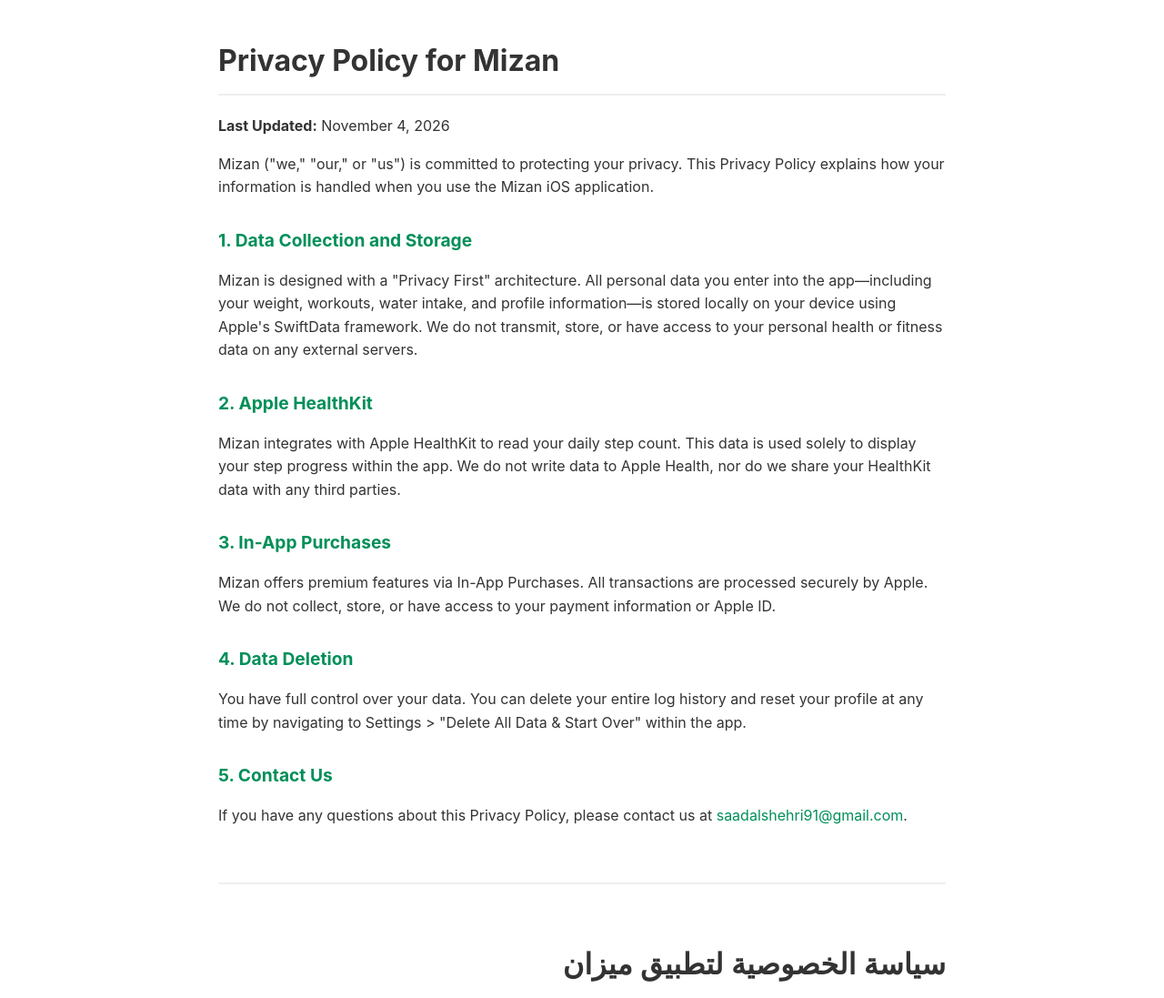
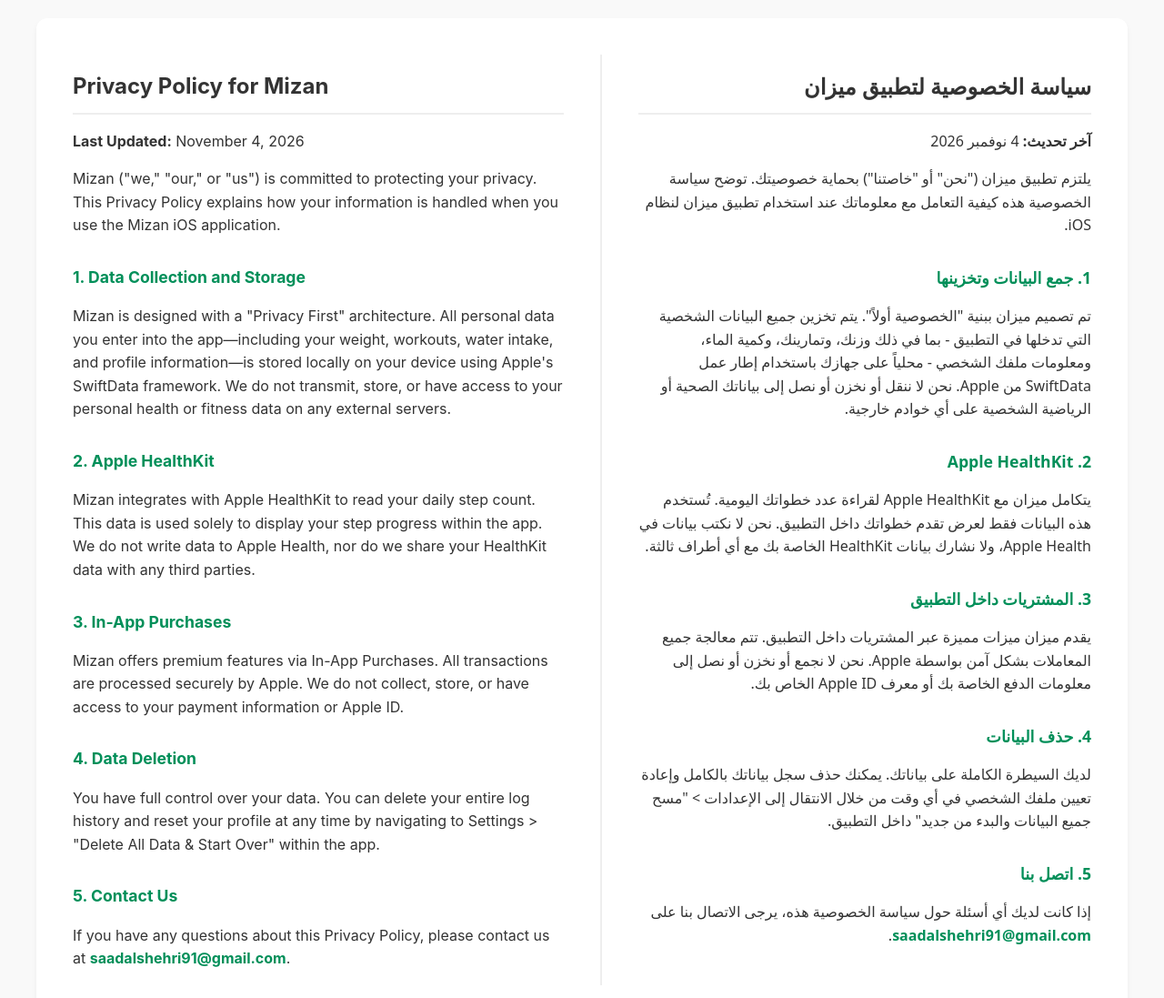
Before and after one commit to sashehri/Dev-hub, a plain HTML site: page mizan/index.html in a window 1280 px wide. Shown: the top 1097 px of the page at 91% size. Drawn offline with Linux system fonts and the light colour scheme.

Commit message:
Update index.html

```diff
--- a/mizan/index.html
+++ b/mizan/index.html
@@ -1,25 +1,34 @@
 <!DOCTYPE html>
-<html>
+<html lang="en">
 <head>
     <meta charset="UTF-8">
     <meta name="viewport" content="width=device-width, initial-scale=1.0">
     <title>Mizan Privacy Policy</title>
     <style>
-        body { font-family: -apple-system, BlinkMacSystemFont, "Segoe UI", Roboto, Helvetica, Arial, sans-serif; line-height: 1.6; padding: 20px; max-width: 800px; margin: auto; color: #333; }
-        h1 { border-bottom: 2px solid #eee; padding-bottom: 10px; }
-        h2 { margin-top: 30px; color: #008F59; font-size: 1.2em; }
-        .arabic { direction: rtl; text-align: right; font-family: "SF Arabic", system-ui, sans-serif; margin-top: 60px; border-top: 2px solid #eee; padding-top: 40px; }
-        .arabic h1 { border-bottom: none; }
-        .arabic h2 { color: #008F59; }
-        a { color: #008F59; text-decoration: none; }
+        body { font-family: -apple-system, BlinkMacSystemFont, "Segoe UI", Roboto, Helvetica, Arial, sans-serif; line-height: 1.6; padding: 20px; max-width: 1200px; margin: auto; color: #333; background-color: #f9f9f9; }
+
+        /* The Two-Column Grid */
+        .bilingual-container { display: grid; grid-template-columns: 1fr 1fr; gap: 40px; background: white; padding: 40px; border-radius: 12px; box-shadow: 0 4px 6px rgba(0,0,0,0.05); }
+        @media (max-width: 768px) { .bilingual-container { grid-template-columns: 1fr; padding: 20px; } }
+
+        /* English Side (Left) */
+        .col-en { direction: ltr; text-align: left; }
+
+        /* Arabic Side (Right) */
+        .col-ar { direction: rtl; text-align: right; font-family: "SF Arabic", system-ui, sans-serif; border-left: 2px solid #eee; padding-left: 40px; }
+        @media (max-width: 768px) { .col-ar { border-left: none; border-top: 2px solid #eee; padding-left: 0; padding-top: 40px; } }
+
+        h1 { font-size: 1.5rem; border-bottom: 2px solid #eee; padding-bottom: 10px; }
+        h2 { font-size: 1.1rem; color: #008F59; margin-top: 30px; }
+        a { color: #008F59; text-decoration: none; font-weight: bold; }
     </style>
 </head>
 <body>
-
-    <!-- ENGLISH SECTION -->
+    <div class="bilingual-container">
+        <!-- ENGLISH COLUMN -->
+        <div class="col-en">
             <h1>Privacy Policy for Mizan</h1>
             <p><strong>Last Updated:</strong> November 4, 2026</p>
-
             <p>Mizan ("we," "our," or "us") is committed to protecting your privacy. This Privacy Policy explains how your information is handled when you use the Mizan iOS application.</p>
 
             <h2>1. Data Collection and Storage</h2>
@@ -36,13 +45,12 @@
 
             <h2>5. Contact Us</h2>
             <p>If you have any questions about this Privacy Policy, please contact us at <a href="mailto:saadalshehri91@gmail.com">saadalshehri91@gmail.com</a>.</p>
+        </div>
 
-
-    <!-- ARABIC SECTION -->
-    <div class="arabic" dir="rtl">
+        <!-- ARABIC COLUMN -->
+        <div class="col-ar">
             <h1>سياسة الخصوصية لتطبيق ميزان</h1>
             <p><strong>آخر تحديث:</strong> 4 نوفمبر 2026</p>
-
             <p>يلتزم تطبيق ميزان ("نحن" أو "خاصتنا") بحماية خصوصيتك. توضح سياسة الخصوصية هذه كيفية التعامل مع معلوماتك عند استخدام تطبيق ميزان لنظام iOS.</p>
 
             <h2>1. جمع البيانات وتخزينها</h2>
@@ -60,6 +68,6 @@
             <h2>5. اتصل بنا</h2>
             <p>إذا كانت لديك أي أسئلة حول سياسة الخصوصية هذه، يرجى الاتصال بنا على <a href="mailto:saadalshehri91@gmail.com">saadalshehri91@gmail.com</a>.</p>
         </div>
-
+    </div>
 </body>
 </html>
```
Lines whose indentation alone changed are shown as unchanged.
